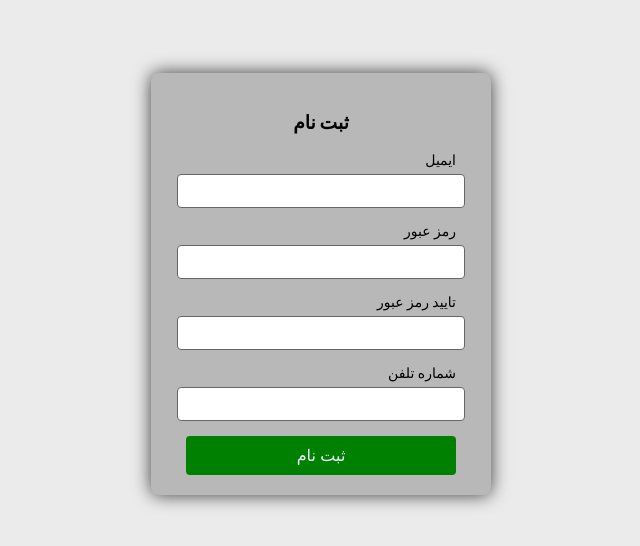
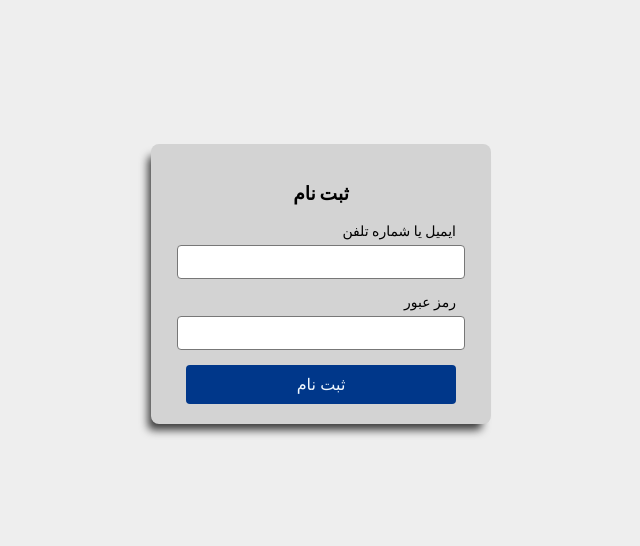
Before and after one commit to RadinSF/Register, a plain HTML site: page index.html in a window 1280 px wide. Shown: the part 116-662 px from the top of the page, without its empty margins (319-959 px from the left). Drawn offline with Linux system fonts and the light colour scheme.

Commit message:
Update index.html

```diff
--- a/index.html
+++ b/index.html
@@ -11,7 +11,7 @@
 <style>
     body{
         font-family: rubik;
-        background-color: rgb(235, 235, 235);
+        background-color: rgb(238, 238, 238);
         display: flex;
         justify-content: center;
         align-items: center;
@@ -20,12 +20,12 @@
 
     }
     .container{
-        background-color: rgb(184, 184, 184);
+        background-color: rgb(211, 211, 211);
         padding: 20px;
         border-radius: 8px;
-       box-shadow: 0px 0px 18px 0px rgba(0,0,0,0.75);
--webkit-box-shadow: 0px 0px 18px 0px rgba(0,0,0,0.75);
--moz-box-shadow: 0px 0px 18px 0px rgba(0,0,0,0.75);
+      box-shadow: -6px 9px 8px -3px rgba(0,0,0,0.75);
+-webkit-box-shadow: -6px 9px 8px -3px rgba(0,0,0,0.75);
+-moz-box-shadow: -6px 9px 8px -3px rgba(0,0,0,0.75);
          width: 300px;
          text-align: center;
     }
@@ -44,14 +44,14 @@
         width: 90%;
         padding: 8px;
         margin: 0 auto 15px;
-        border: 1px solid rgb(102, 102, 102);
+        border: 1px solid rgb(119, 119, 119);
         border-radius: 4px;
         font-size: 14px;
     }
     button{
         width: 90%;
         padding: 10px;
-        background-color: green;
+        background-color: rgb(0, 55, 138);
         border: none;
         border-radius: 4px;
         color: aliceblue;
@@ -67,14 +67,10 @@
 <body>
     <div class="container">
     <h3> ثبت نام</h3>
-    <label for="email">ایمیل</label>
+    <label for="email Or phone number"> ایمیل یا شماره تلفن</label>
     <input type="email" id="email" name="email" required>
     <label for="password">رمز عبور</label>
     <input type="password" id="password" name="password" required>
-    <label for="confirm">تایید رمز عبور</label>
-    <input type="confirm" id="confirm" name="confirm" required>
-    <label for="phone">شماره تلفن</label>
-    <input type="phone" id="phone" name="phone" required>
     <button type="submit">ثبت نام</button>
 </div>
 </body>
```
